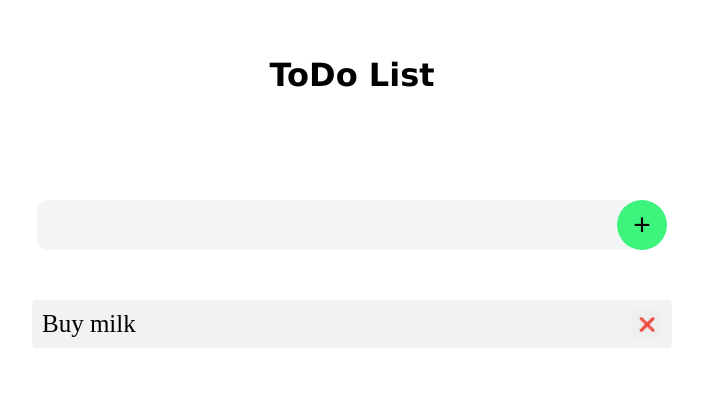
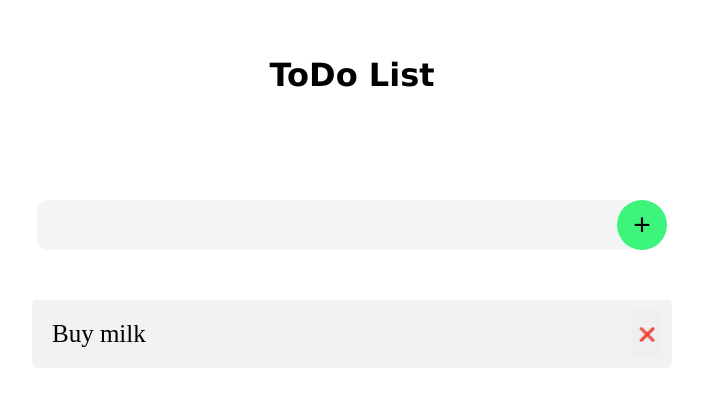
Before and after one commit to phillipbarlow/todo-list, a React (Create React App) app: page / in a window 1280 px wide. Shown: the top 406 px of the page, without its empty margins (288-991 px from the left). Built offline with nearby package versions, Linux system fonts and the light colour scheme; the HTML template or start-up script is replaced by a standard one.

Commit message:
line through functionality done

```diff
--- a/src/App.css
+++ b/src/App.css
@@ -50,3 +50,7 @@ header{
   border: none;
   width:30px
 }
+.completeTask{
+  text-decoration: line-through;
+  color: gray;
+}
--- a/src/App.js
+++ b/src/App.js
@@ -11,16 +11,20 @@ function App() {
     )
   }
   function handleDelete(target){
-    console.log(target)
     return(
-      setTodos((curr)=> curr.filter(item => item.id !== target.id))
+      setTodos((curr)=> curr.filter(item => item.id !== target))
+    )
+  }
+  function handleCompletedTask(target){
+    return(
+      setTodos((curr)=> curr.map((task)=> target === task.id? {...task,completed:!task.completed}:task))
     )
   }
   return (
     <div className="App">
       <Header />
       <AddTodoForm setInput={setTodos} onAddTodo={handleAddTodo}/>
-      <TodoList todos={todos} onDelete={handleDelete}/>
+      <TodoList todos={todos} onDelete={handleDelete} onCompletedTask={handleCompletedTask}/>
     </div>
   );
 }
--- a/src/components/TodoItem.js
+++ b/src/components/TodoItem.js
@@ -1,10 +1,12 @@
 
-export default function TodoItem({todo, onDelete}){
+export default function TodoItem({todo, onDelete,onCompletedTask}){
     return(
         <>
-        <li className="todoItem">
-            {todo.text}
-            <button className="deleteBtn" onClick={()=>onDelete(todo)}>
+        <li className= "todoItem">
+            <section className={todo.completed? "todoItem completeTask": "todoItem"} onClick={()=>onCompletedTask(todo.id)}>
+                {todo.text}
+            </section>
+            <button className="deleteBtn" onClick={()=>onDelete(todo.id)}>
                 ❌
             </button>
         </li>
--- a/src/components/TodoList.js
+++ b/src/components/TodoList.js
@@ -1,9 +1,9 @@
 import TodoItem from "./TodoItem";
 
-export default function TodoList({todos, onDelete}){
+export default function TodoList({todos, onDelete,onCompletedTask}){
     return(
         <ul className="todoList">
-            {todos.map((todo)=><TodoItem todo={todo} key={todo.id} onDelete={onDelete}/>)}
+            {todos.map((todo)=><TodoItem todo={todo} key={todo.id} onDelete={onDelete} onCompletedTask={onCompletedTask}/>)}
         </ul>
     )
 }
```
